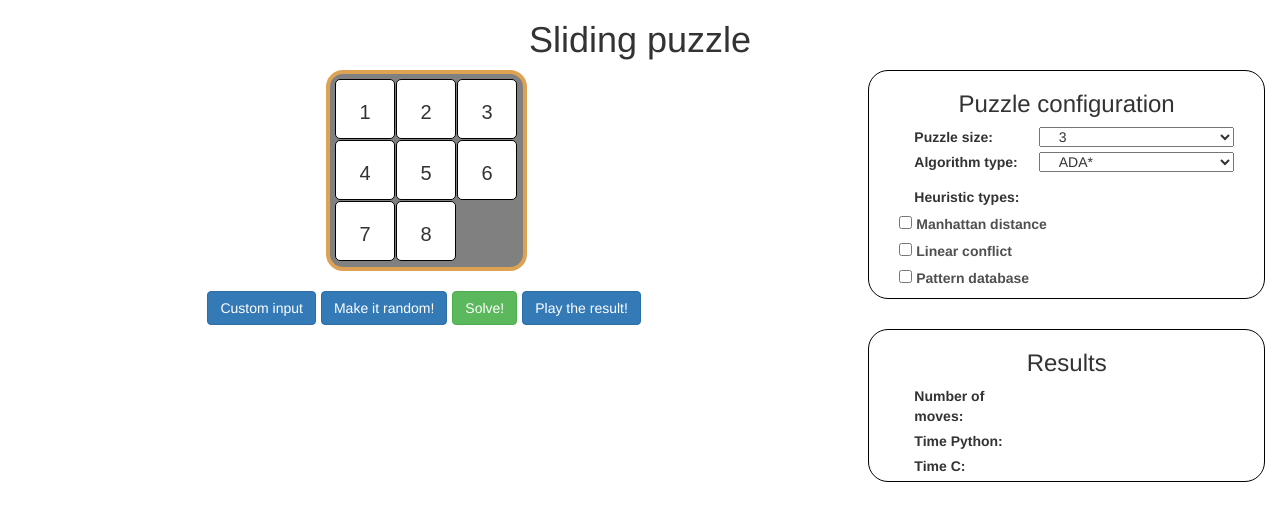
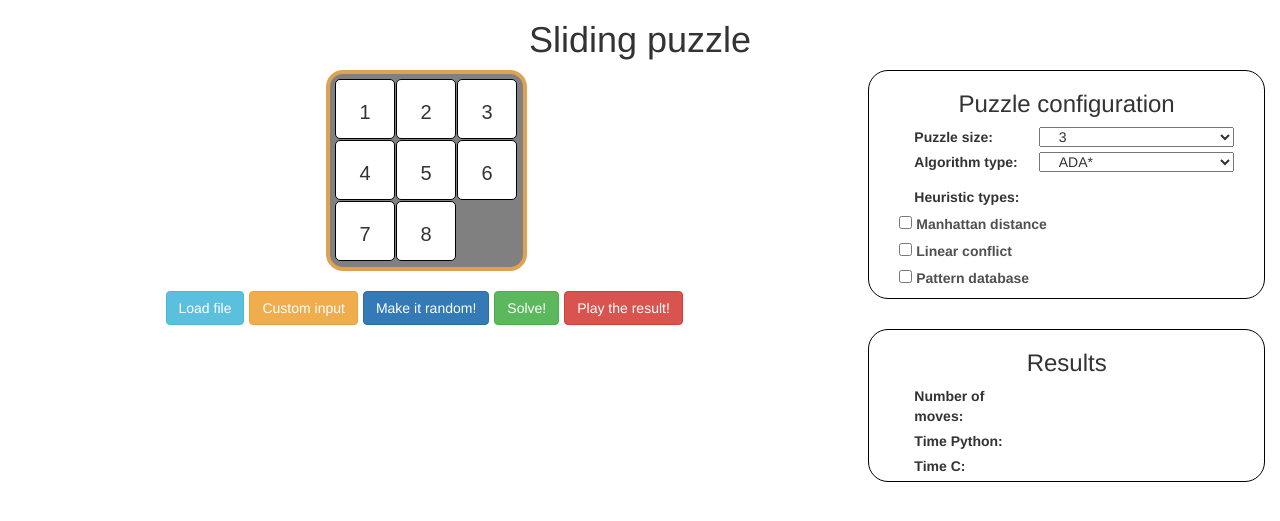
Before and after one commit to Isterikus/site_npuzzle, a Flask app: page / in a window 1280 px wide. Shown: the top 521 px of the page. Run offline with Flask 2, Linux system fonts and the light colour scheme; some libraries are stand-ins or nearby versions.

Commit message:
file load

```diff
--- a/templates/index.html
+++ b/templates/index.html
@@ -17,13 +17,15 @@
 		<div id="puzzle" class="puzzleTable">
 		</div>
 		<div id="actionsBar">
-			<button class="btn btn-primary actionButtons" id="custom">Custom input</button>
+			<label class="btn btn-info actionButtons" for="file_load">
+				<input id="file_load" type="file" style="display:none;">
+				Load file
+			</label>
+			<button class="btn btn-warning actionButtons" id="custom">Custom input</button>
 			<button class="btn btn-primary actionButtons" id="random">Make it random!</button>
 			<button class="btn btn-success actionButtons" id="solve">Solve!</button>
-			<button class="btn btn-primary actionButtons" id="play">Play the result!</button>
+			<button class="btn btn-danger actionButtons" id="play">Play the result!</button>
 		</div>
-	</div>
-	<div class="col-sm-12 col-md-6 alert alert-danger alert-dismissable fade in" id="error" style="display: none;">
 	</div>
 	<div class="col-sm-12 col-md-4">
 		<div class="info choice col-sm-12">
@@ -280,8 +282,7 @@ function validatePath(path) {
 }
 
 function showErrorMessage(msg) {
-	$('#error').html(msg);
-	$('#error').show();
+	alert(msg);
 }
 
 function readCustom() {
@@ -294,12 +295,10 @@ function readCustom() {
 			c++;
 		}
 	}
-	$("#custom").html("Custom input");
 	valid = validatePath(fie);
 	if (valid == true) {
+		$("#custom").html("Custom input");
 		setCustomPuzzle(fie);
-	} else {
-		showErrorMessage(valid);
 	}
 }
 
@@ -336,15 +335,43 @@ function setCustomPuzzle(path) {
 	}
 }
 
+function freeInfo() {
+	$("#timePython").html('');
+	$("#timeC").html('');
+	$('#moves').html('');
+	solution = "";
+}
+
+function print(str) {
+	console.log(str);
+}
+
+$('#file_load').change(function() {
+	var fileName = $('#file_load')[0].files[0].name;
+	console.log("FILE = ", fileName);
+	file = new File([fileName], fileName);
+
+	file.open("r"); // open file with read access
+	var str = "";
+	while (!file.eof) {
+		// read each line of text
+		str += file.readln() + "\n";
+	}
+	file.close();
+	alert(str);
+});
+
 $('#play').click(play_solution);
 
 $('#size').change(function () {
+	solution = "";
 	setPuzzle();
 });
 
 $('#customInput').hide();
 
 $('#custom').click(function() {
+	solution = "";
 	if ($(this).html() == "Send") {
 		readCustom();
 	} else {
@@ -353,6 +380,8 @@ $('#custom').click(function() {
 });
 
 $('#random').click(function () {
+	solution = "";
+	$('#custom').html("Custom input");
 	path = request('rand', {size: $('#size').val()});
 	setCustomPuzzle(path);
 	// $('#puzzle').css('height', $('#puzzle').css('width'));
@@ -365,6 +394,7 @@ $('#solve').click(function () {
 	var linear = ($('#linear').prop('checked')) ? 1 : 0;
 	var patternDatabase = ($('#patternDatabase').prop('checked')) ? 1 : 0;
 
+	freeInfo();
 	var field = "";
 	for (var i = 0; i < size; i++) {
 		for (var j = 0; j < size; j++) {
@@ -379,7 +409,9 @@ $('#solve').click(function () {
 			}
 		}
 	}
-	console.log(field);
+	if (!validatePath(field.split(''))) {
+		return;
+	}
 	data = {size: size, field: field, manhattan: manhattan, linear: linear, patternDatabase: patternDatabase};
 	ret = request('solve', data);
 	$("#timePython").html(ret['python_time']);
```
